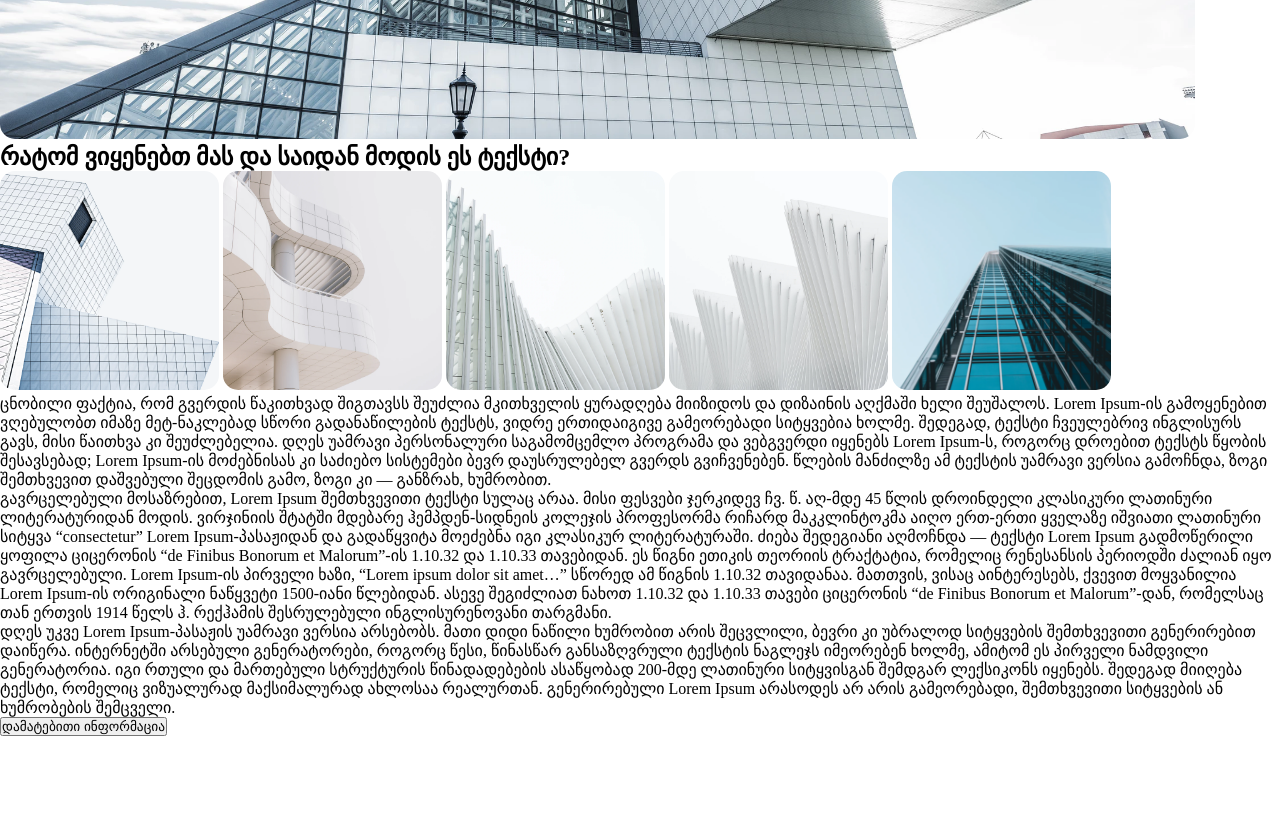
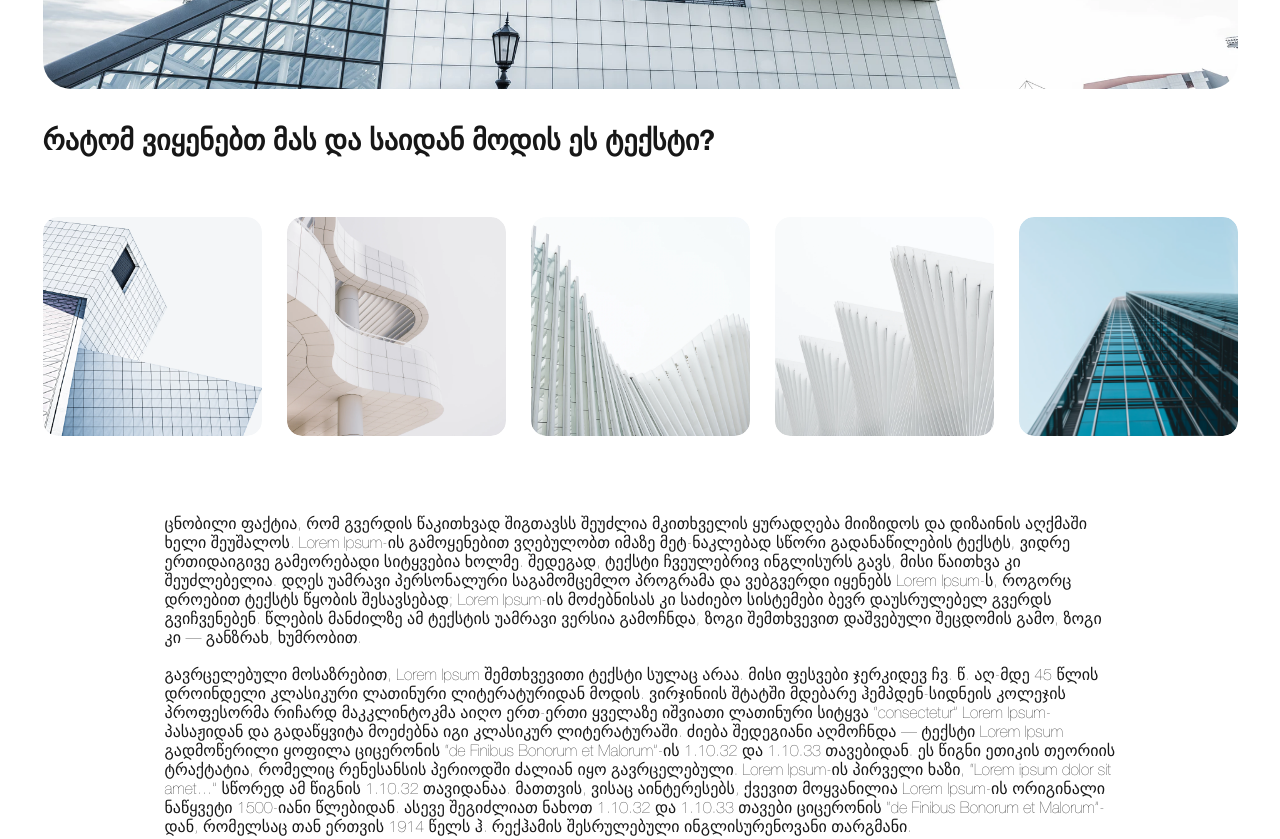
Before and after one commit to Katrin2108/emushkudiani11, a plain HTML site: page index.html in a window 1280 px wide. Shown: the part 660-1499 px from the top of the page. Before the commit the page ends 1396 px from the top, so only its background shows below. Drawn offline with Linux system fonts and the light colour scheme.

Commit message:
end section

```diff
--- a/assets/css/styles.css
+++ b/assets/css/styles.css
@@ -44,3 +44,52 @@ header nav a {
   .line-title{
     text-decoration-line: underline;
   }
+  main {
+    display: flex;
+    justify-content: center;
+    width: 100%;
+    margin-top: -50px;
+  }
+  .first-building{
+    max-width: 1195;
+    height: 600px;
+    border-radius: 28px;
+  }
+  .text-section{
+    color:#171717 ;
+    font-size: 28px;
+    font-family:HelveticaNeueBold;
+    margin-top: 30px;
+    margin-bottom: 60px;
+  }
+  .buildings{
+    display: flex;
+    gap: 25px;
+  }
+  .image-building{
+    max-width:219px ;
+    max-height:219 px ;
+    border-radius:15px ;
+  }
+ .textsection2{
+    display: flex;
+    flex-direction: column;
+    align-items: center;
+    width: 100%;
+    margin-top: 60px;
+ }
+ p {
+    max-width: 951px;
+    margin-top: 18px;
+    color: #171717;
+    font-size: 16px;
+    font-family: HelveticaNeue;
+ }
+ .information {
+    padding: 18px 67px;
+    border-radius: 28px;
+    background-color: #0A22F4;
+    color: #ffffff;
+    margin-top: 60px;
+    font-family:HelveticaNeueBold ;
+ }
--- a/index.html
+++ b/index.html
@@ -59,7 +59,7 @@
                     გავრცელებული მოსაზრებით, Lorem Ipsum შემთხვევითი ტექსტი სულაც არაა. მისი ფესვები ჯერკიდევ ჩვ. წ. აღ-მდე 45 წლის დროინდელი კლასიკური ლათინური ლიტერატურიდან მოდის. ვირჯინიის შტატში მდებარე ჰემპდენ-სიდნეის კოლეჯის პროფესორმა რიჩარდ მაკკლინტოკმა აიღო ერთ-ერთი ყველაზე იშვიათი ლათინური სიტყვა “consectetur” Lorem Ipsum-პასაჟიდან და გადაწყვიტა მოეძებნა იგი კლასიკურ ლიტერატურაში. ძიება შედეგიანი აღმოჩნდა — ტექსტი Lorem Ipsum გადმოწერილი ყოფილა ციცერონის “de Finibus Bonorum et Malorum”-ის 1.10.32 და 1.10.33 თავებიდან. ეს წიგნი ეთიკის თეორიის ტრაქტატია, რომელიც რენესანსის პერიოდში ძალიან იყო გავრცელებული. Lorem Ipsum-ის პირველი ხაზი, “Lorem ipsum dolor sit amet…” სწორედ ამ წიგნის 1.10.32 თავიდანაა. მათთვის, ვისაც აინტერესებს, ქვევით მოყვანილია Lorem Ipsum-ის ორიგინალი ნაწყვეტი 1500-იანი წლებიდან. ასევე შეგიძლიათ ნახოთ 1.10.32 და 1.10.33 თავები ციცერონის “de Finibus Bonorum et Malorum”-დან, რომელსაც თან ერთვის 1914 წელს ჰ. რექჰამის შესრულებული ინგლისურენოვანი თარგმანი.
                 </p>
                 <p>დღეს უკვე Lorem Ipsum-პასაჟის უამრავი ვერსია არსებობს. მათი დიდი ნაწილი ხუმრობით არის შეცვლილი, ბევრი კი უბრალოდ სიტყვების შემთხვევითი გენერირებით დაიწერა. ინტერნეტში არსებული გენერატორები, როგორც წესი, წინასწარ განსაზღვრული ტექსტის ნაგლეჯს იმეორებენ ხოლმე, ამიტომ ეს პირველი ნამდვილი გენერატორია. იგი რთული და მართებული სტრუქტურის წინადადებების ასაწყობად 200-მდე ლათინური სიტყვისგან შემდგარ ლექსიკონს იყენებს. შედეგად მიიღება ტექსტი, რომელიც ვიზუალურად მაქსიმალურად ახლოსაა რეალურთან. გენერირებული Lorem Ipsum არასოდეს არ არის გამეორებადი, შემთხვევითი სიტყვების ან ხუმრობების შემცველი.</p>
-                <button>დამატებითი ინფორმაცია</button>
+                <button class="information">დამატებითი ინფორმაცია</button>
             </div>
         </section>
     </main>
```
